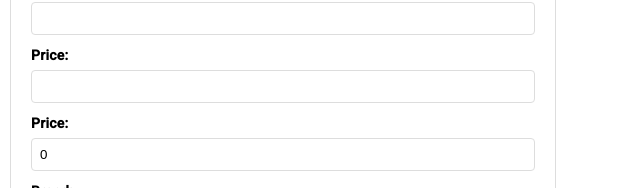
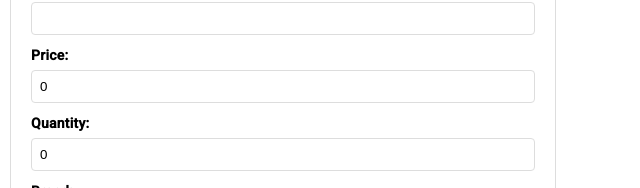
Before and after one commit to VigneshKasinathan/datatable, an Angular app: page /shopping in a window 1280 px wide. Shown: the part 180-368 px from the top of the page, without its empty margins (0-640 px from the left). Built offline with nearby package versions, Linux system fonts and the light colour scheme.

Commit message:
shopping cart with child

```diff
--- a/src/app/shopping-cart/shopping-cart.component.html
+++ b/src/app/shopping-cart/shopping-cart.component.html
@@ -2,24 +2,41 @@
 <div class="flex">
     <div class="shopping-cart">
         <h2>Shopping Cart</h2>
-        <form (ngSubmit)="additem()">
+        <form (ngSubmit)="additem()" #itemForm="ngForm">
             <label for="itemName">Item Name: </label>
-            <input type="text" id="itemName" [(ngModel)]="newItems.itemName" name="itemName" required>
+            <input type="text" id="itemName" [(ngModel)]="newItems.itemName" name="itemName" required #itemName="ngModel">
+            <div *ngIf="itemName.invalid && (itemName.dirty || itemName.touched)">
+                <small class="error" *ngIf="itemName.errors && itemName.errors['required']">Item Name is required.</small>
+            </div>
+
 
             <label for="itemCode">Item Code: </label>
-            <input type="text" id="itemCode" [(ngModel)]="newItems.itemCode" name="itemCode" required>
+            <input type="text" id="itemCode" [(ngModel)]="newItems.itemCode" name="itemCode" required #itemCode="ngModel">
+            <div *ngIf="itemCode.invalid && (itemCode.dirty || itemCode.touched)">
+                <small class="error" *ngIf="itemCode.errors && itemCode.errors['required']">Item Name is required.</small>
+            </div>
 
             <label for="Price">Price: </label>
-            <input type="text" id="Price" [(ngModel)]="newItems.Price" name="Price" required>
+            <input type="number" id="Price" [(ngModel)]="newItems.Price" name="Price" required #price="ngModel">
+            <div *ngIf="price.invalid && ( price.dirty || price.touched )">
+                <small class="error" *ngIf="price.errors && price.errors['required']">Price is required.</small>
+                <small class="error" *ngIf="price.errors && price.errors['min']">Price must be at least 0.01.</small>
+            </div>
 
-            <label for="Quantity">Price: </label>
-            <input type="number" id="Quantity" [(ngModel)]="newItems.Quantity"  name="Quantity" required>
+            <label for="Quantity">Quantity: </label>
+            <input type="number" id="Quantity" [(ngModel)]="newItems.Quantity"  name="Quantity" class="number" required #quantity="ngModel">
+            <div *ngIf="quantity.invalid && ( quantity.dirty || quantity.touched )">
+                <small class="error" *ngIf="quantity.errors && quantity.errors['required']">Quantity is required.</small>
+                <small class="error" *ngIf="quantity.errors && quantity.errors['min']">Quantity must be at least 1.</small>
+            </div>
 
             <label for="Brand">Brand: </label>
-            <input type="text" id="Brand" [(ngModel)]="newItems.Brand"
-             name="Brand" required>
+            <input type="text" id="Brand" [(ngModel)]="newItems.Brand" name="Brand" required #brand="ngModel">
+            <div *ngIf="brand.invalid && (brand.dirty || brand.touched)">
+                <small class="error" *ngIf="brand.errors && brand.errors['required']">Item Name is required.</small>
+            </div>
 
-            <button type="submit"> {{ editingIndex !== null ? 'Update' : 'Submit' }}</button>
+            <button type="submit" [disabled]="itemForm.invalid"> {{ editingIndex !== null ? 'Update' : 'Submit' }}</button>
         </form>
     </div>
 
--- a/src/app/shopping-cart/shopping-cart.component.scss
+++ b/src/app/shopping-cart/shopping-cart.component.scss
@@ -5,6 +5,12 @@
   border: 1px solid #ddd;
   border-radius: 8px;
 }
+
+.error {
+  font-size: 14px;
+  color: red;
+}
+
 
 .shopping-cart form {
   display: flex;
@@ -40,3 +46,9 @@
   display: flex;
   margin:  0px 10px;
 }
+
+input[type='number']::-webkit-outer-spin-button,
+input[type='number']::-webkit-inner-spin-button {
+  -webkit-appearance: none;
+  margin: 0;
+}
--- a/src/app/shopping-cart/shopping-cart.component.ts
+++ b/src/app/shopping-cart/shopping-cart.component.ts
@@ -7,13 +7,15 @@ import { Shopping } from './shopping';
   styleUrls: ['./shopping-cart.component.scss']
 })
 export class ShoppingCartComponent  {
+
   counter = 0;
+
 
 items: Shopping[] = [];
 newItems: Shopping = {
   itemName: '',
   itemCode:'',
-  Price:'',
+  Price: 0,
   Brand: '',
   Quantity: 0
 }
@@ -22,7 +24,7 @@ totalQuantity = 0
 
 editingIndex: number|null= null;
 
-constructor(private cdr: ChangeDetectorRef) {}
+
 
 additem() {
 if(this.editingIndex != null) {
@@ -38,7 +40,7 @@ resetNewItem(){
   this.newItems = {
     itemName: '',
     itemCode: '',
-    Price: '',
+    Price: 0,
     Quantity: 0,
     Brand: ''
   }
--- a/src/app/shopping-cart/shopping.ts
+++ b/src/app/shopping-cart/shopping.ts
@@ -1,7 +1,7 @@
 export interface Shopping {
     itemCode: string;
     itemName: string;
-    Price: string;
-    Quantity: number
-    Brand: string
+    Price: number;
+    Quantity: number;
+    Brand: string;
 }
```
